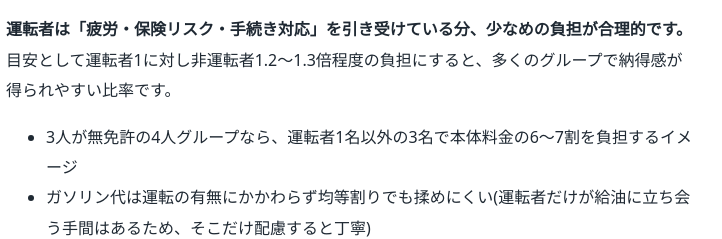
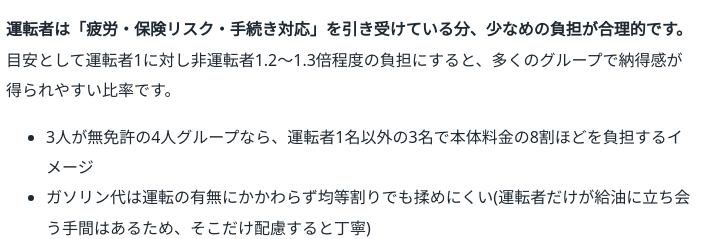
Before and after one commit to palmsosaka/okinawa-drive-blog, an Astro site: page /okinawa-drive-blog/blog/okinawa-rentacar-warikan-seisan in a window 1280 px wide. Shown: the part 1133-1372 px from the top of the page, 290-1012 px from the left. Built offline with nearby package versions, Linux system fonts and the light colour scheme; Astro itself is replaced by a stand-in of ours.

Commit message:
Update cost-sharing ratio for non-drivers in group

```diff
--- a/src/content/blog/okinawa-rentacar-warikan-seisan.md
+++ b/src/content/blog/okinawa-rentacar-warikan-seisan.md
@@ -46,7 +46,7 @@ draft: false
 
 **運転者は「疲労・保険リスク・手続き対応」を引き受けている分、少なめの負担が合理的です。** 目安として運転者1に対し非運転者1.2〜1.3倍程度の負担にすると、多くのグループで納得感が得られやすい比率です。
 
-- 3人が無免許の4人グループなら、運転者1名以外の3名で本体料金の6〜7割を負担するイメージ
+- 3人が無免許の4人グループなら、運転者1名以外の3名で本体料金の8割ほどを負担するイメージ
 - ガソリン代は運転の有無にかかわらず均等割りでも揉めにくい(運転者だけが給油に立ち会う手間はあるため、そこだけ配慮すると丁寧)
 - 出発前に比率をグループ全員で合意しておくと、旅先での精算トラブルを避けやすい
 
```
